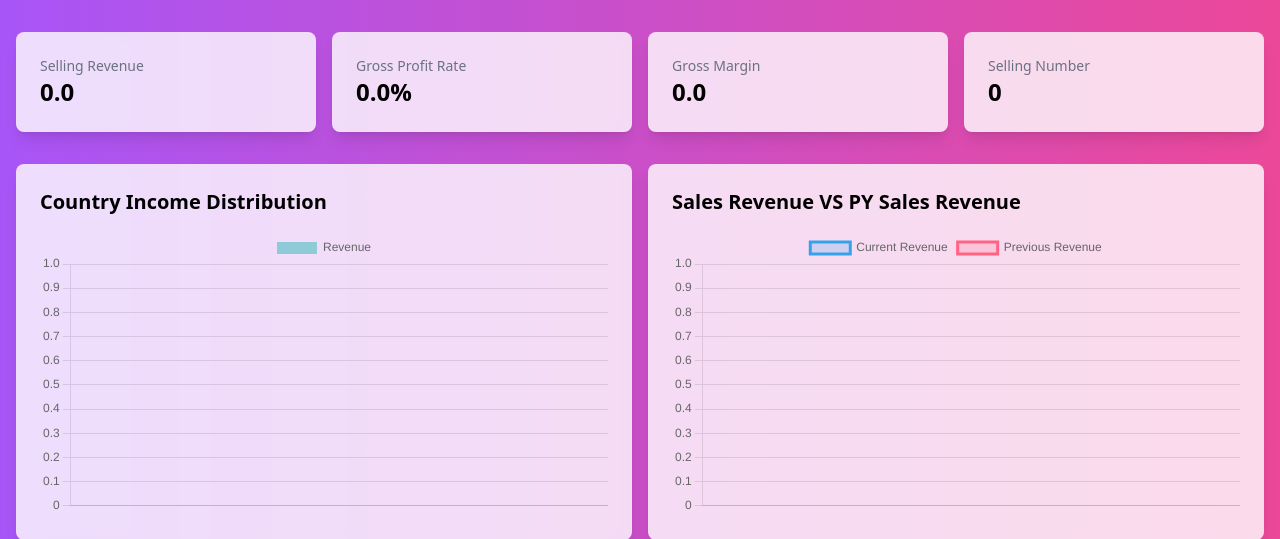
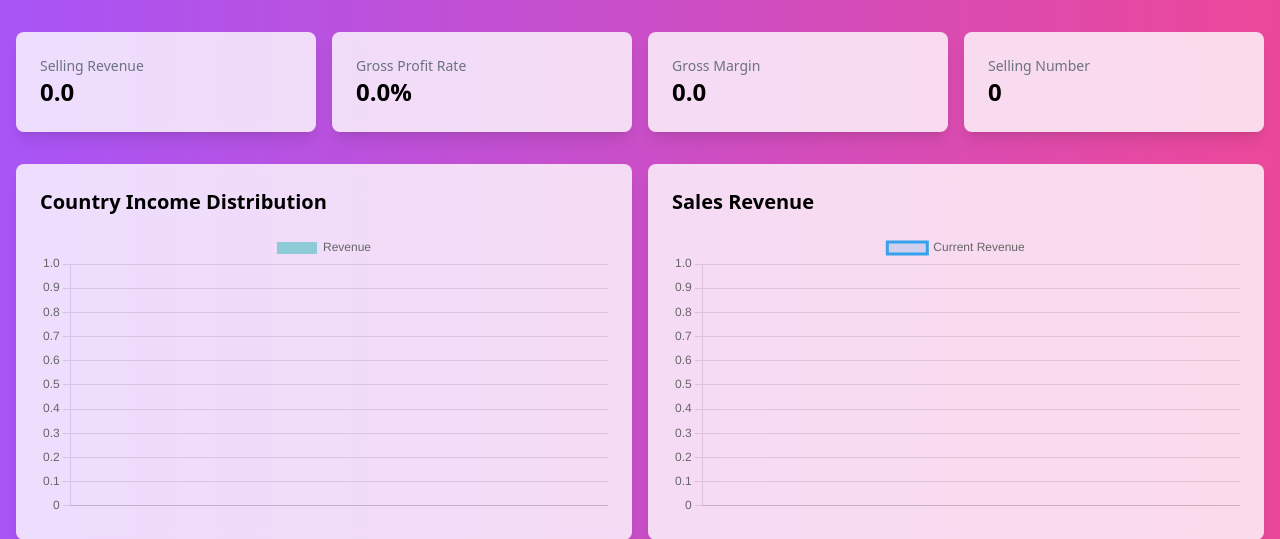
Before and after one commit to miaoyinnu/BI, a Flask app: page /dashboard in a window 1280 px wide. Shown: the part 64-603 px from the top of the page. Run offline with Flask 2, Linux system fonts and the light colour scheme; data that the repository does not hold is empty; some libraries are stand-ins or nearby versions.

Commit message:
删去往年对比

```diff
--- a/templates/dashboard.html
+++ b/templates/dashboard.html
@@ -54,7 +54,7 @@
                 <canvas id="countryIncomeChart"></canvas>
             </div>
             <div class="bg-white/80 backdrop-blur-sm rounded-lg shadow-lg p-6">
-                <h2 class="text-xl font-bold mb-4">Sales Revenue VS PY Sales Revenue</h2>
+                <h2 class="text-xl font-bold mb-4">Sales Revenue</h2>
                 <canvas id="salesVsPyChart"></canvas>
             </div>
         </div>
@@ -107,14 +107,6 @@
                 data: {{ sales_vs_py | map(attribute='current_revenue') | map('default', 0) | list | tojson }},
                 borderColor: 'rgba(54, 162, 235, 1)',
                 backgroundColor: 'rgba(54, 162, 235, 0.2)',
-                fill: true,
-                tension: 0.1
-            },
-            {
-                label: 'Previous Revenue',
-                data: {{ sales_vs_py | map(attribute='previous_revenue') | map('default', 0) | list | tojson }},
-                borderColor: 'rgba(255, 99, 132, 1)',
-                backgroundColor: 'rgba(255, 99, 132, 0.2)',
                 fill: true,
                 tension: 0.1
             }
```
